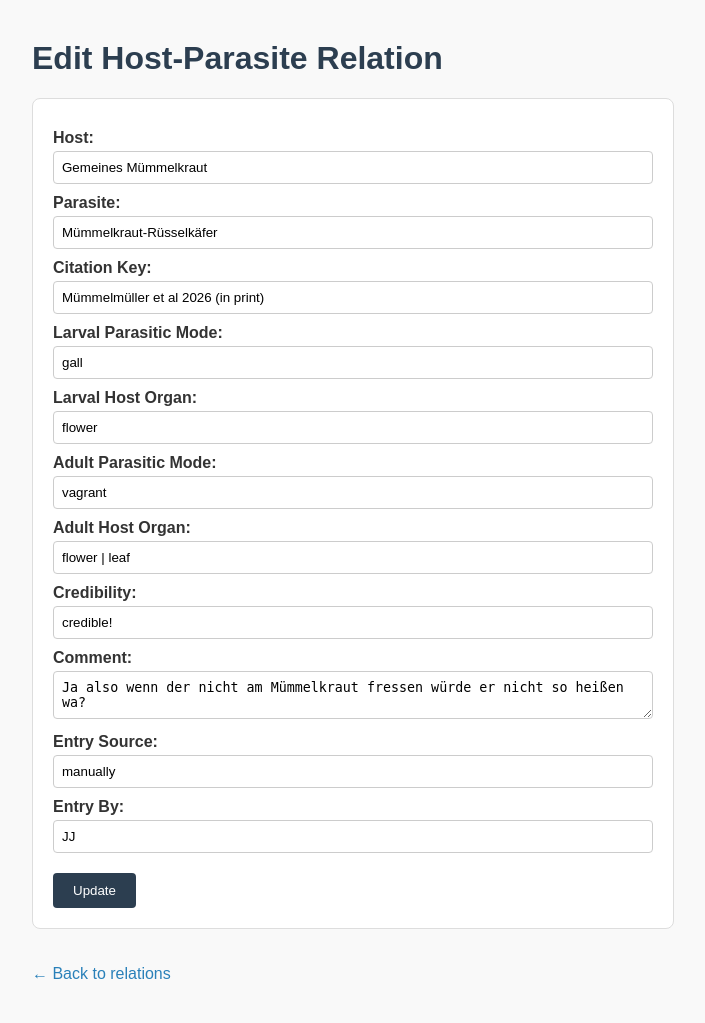
After one commit to twolfra/CurculioBase, a Flask app: page /edit/3 in a window 1280 px wide. The commit adds this page. Shown: the whole page, without its empty margins (8-713 px from the left). Run offline with Flask 3, Linux system fonts and the light colour scheme.

Commit message:
added update button

```diff
--- a/app/routes.py
+++ b/app/routes.py
@@ -40,3 +40,25 @@ def delete(interaction_id):
     db.session.delete(relation)
     db.session.commit()
     return redirect('/relations')
+
+@main.route('/edit/<int:interaction_id>', methods=['GET', 'POST'])
+def edit(interaction_id):
+    relation = Relation.query.get_or_404(interaction_id)
+
+    if request.method == 'POST':
+        relation.host_species_name = request.form['host']
+        relation.parasite_species_name = request.form['parasite']
+        relation.citation_key = request.form['citation_key']
+        relation.L_parasitic_mode = request.form['L_parasitic_mode']
+        relation.L_host_organ = request.form['L_host_organ']
+        relation.A_parasitic_mode = request.form['A_parasitic_mode']
+        relation.A_host_organ = request.form['A_host_organ']
+        relation.credibility = request.form['credibility']
+        relation.comment = request.form['comment']
+        relation.entry_source = request.form['entry_source']
+        relation.entry_by = request.form['entry_by']
+
+        db.session.commit()
+        return redirect('/relations')
+
+    return render_template('edit_relation.html', relation=relation)
--- /dev/null
+++ b/app/templates/edit_relation.html
@@ -0,0 +1,49 @@
+<!doctype html>
+<html>
+<head>
+    <title>Edit Relation</title>
+    <link rel="stylesheet" href="{{ url_for('static', filename='style.css') }}">
+</head>
+<body>
+    <h1>Edit Host-Parasite Relation</h1>
+
+    <form method="POST">
+        <label for="host">Host:</label>
+        <input type="text" name="host" value="{{ relation.host_species_name }}"><br>
+
+        <label for="parasite">Parasite:</label>
+        <input type="text" name="parasite" value="{{ relation.parasite_species_name }}"><br>
+
+        <label for="citation_key">Citation Key:</label>
+        <input type="text" name="citation_key" value="{{ relation.citation_key }}"><br>
+
+        <label for="L_parasitic_mode">Larval Parasitic Mode:</label>
+        <input type="text" name="L_parasitic_mode" value="{{ relation.L_parasitic_mode }}"><br>
+
+        <label for="L_host_organ">Larval Host Organ:</label>
+        <input type="text" name="L_host_organ" value="{{ relation.L_host_organ }}"><br>
+
+        <label for="A_parasitic_mode">Adult Parasitic Mode:</label>
+        <input type="text" name="A_parasitic_mode" value="{{ relation.A_parasitic_mode }}"><br>
+
+        <label for="A_host_organ">Adult Host Organ:</label>
+        <input type="text" name="A_host_organ" value="{{ relation.A_host_organ }}"><br>
+
+        <label for="credibility">Credibility:</label>
+        <input type="text" name="credibility" value="{{ relation.credibility }}"><br>
+
+        <label for="comment">Comment:</label>
+        <textarea name="comment">{{ relation.comment }}</textarea><br>
+
+        <label for="entry_source">Entry Source:</label>
+        <input type="text" name="entry_source" value="{{ relation.entry_source }}"><br>
+
+        <label for="entry_by">Entry By:</label>
+        <input type="text" name="entry_by" value="{{ relation.entry_by }}"><br>
+
+        <button type="submit">Update</button>
+    </form>
+
+    <p><a href="/relations">← Back to relations</a></p>
+</body>
+</html>
--- a/app/templates/relations.html
+++ b/app/templates/relations.html
@@ -40,7 +40,8 @@
                 <td>{{ r.entry_source }}</td>
                 <td>{{ r.entry_by }}</td>
                 <td>
-                    <form action="/delete/{{ r.interaction_id }}" method="POST" onsubmit="return confirm('Delete this entry?');">
+                    <a href="/edit/{{ r.interaction_id }}">✏️ Edit</a>
+                    <form action="/delete/{{ r.interaction_id }}" method="POST" style="display:inline;" onsubmit="return confirm('Delete this entry?');">
                         <button type="submit">🗑️ Delete</button>
                     </form>
                 </td>
```
Also changed, not shown: weevil_data.db.
